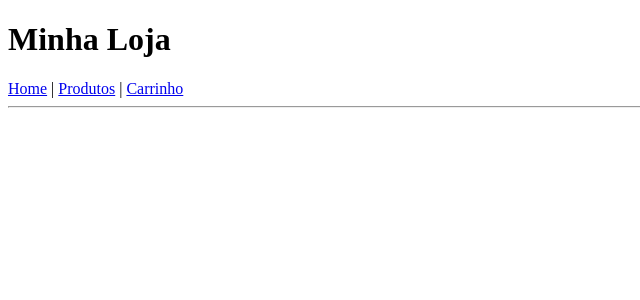
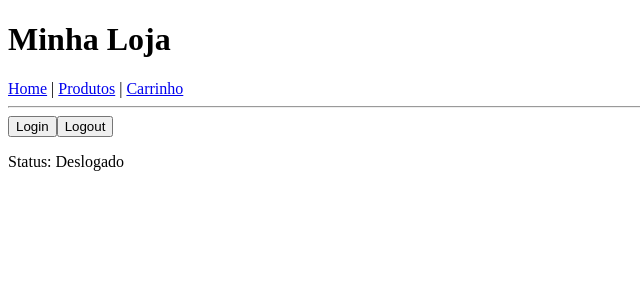
Before and after one commit to Bncodex/meu-primeiro-app, an Angular app: page / in a window 1280 px wide. Shown: the top 300 px of the page, without its empty margins (0-640 px from the left). Built offline with nearby package versions, Linux system fonts and the light colour scheme.

Commit message:
Learn & feat: Guards e segurança de rotas.

```diff
--- a/src/app/app.html
+++ b/src/app/app.html
@@ -8,4 +8,9 @@
 
 <hr />
 
+<button (click)="login()">Login</button>
+<button (click)="logout()">Logout</button>
+
+<p>Status: {{ usuarioLogado () ? 'Logado': 'Deslogado'}}</p>
+
 <router-outlet></router-outlet>
--- a/src/app/app.routes.ts
+++ b/src/app/app.routes.ts
@@ -1,3 +1,4 @@
+import { authGuard } from './core/auth.guard';
 import { Routes } from '@angular/router';
 export const routes: Routes = [
   {
@@ -11,6 +12,7 @@
   },
   {
     path: 'carrinho',
+    canActivate: [authGuard],
     loadComponent: () => import('./features/carrinho/carrinho/carrinho').then((m) => m.Carrinho),
   },
   {
--- a/src/app/app.ts
+++ b/src/app/app.ts
@@ -1,5 +1,6 @@
 import { Component, signal } from '@angular/core';
 import { RouterOutlet, RouterLink } from '@angular/router';
+import { usuarioLogado, login, logout } from './core/auth';
 
 @Component({
   selector: 'app-root',
@@ -8,5 +9,7 @@
   styleUrl: './app.css',
 })
 export class App {
-  protected readonly title = signal('meu-primeiro-app');
+  usuarioLogado = usuarioLogado;
+  login = login;
+  logout = logout;
 }
--- /dev/null
+++ b/src/app/core/auth.guard.ts
@@ -0,0 +1,6 @@
+import { CanActivateFn } from '@angular/router';
+import { usuarioLogado } from './auth';
+
+export const authGuard: CanActivateFn = () => {
+  return usuarioLogado();
+};
--- /dev/null
+++ b/src/app/core/auth.ts
@@ -0,0 +1,11 @@
+import { signal } from '@angular/core';
+
+export const usuarioLogado = signal(false);
+
+export function login() {
+usuarioLogado.set(true);
+}
+
+export function logout() {
+usuarioLogado.set(false);
+}
```
